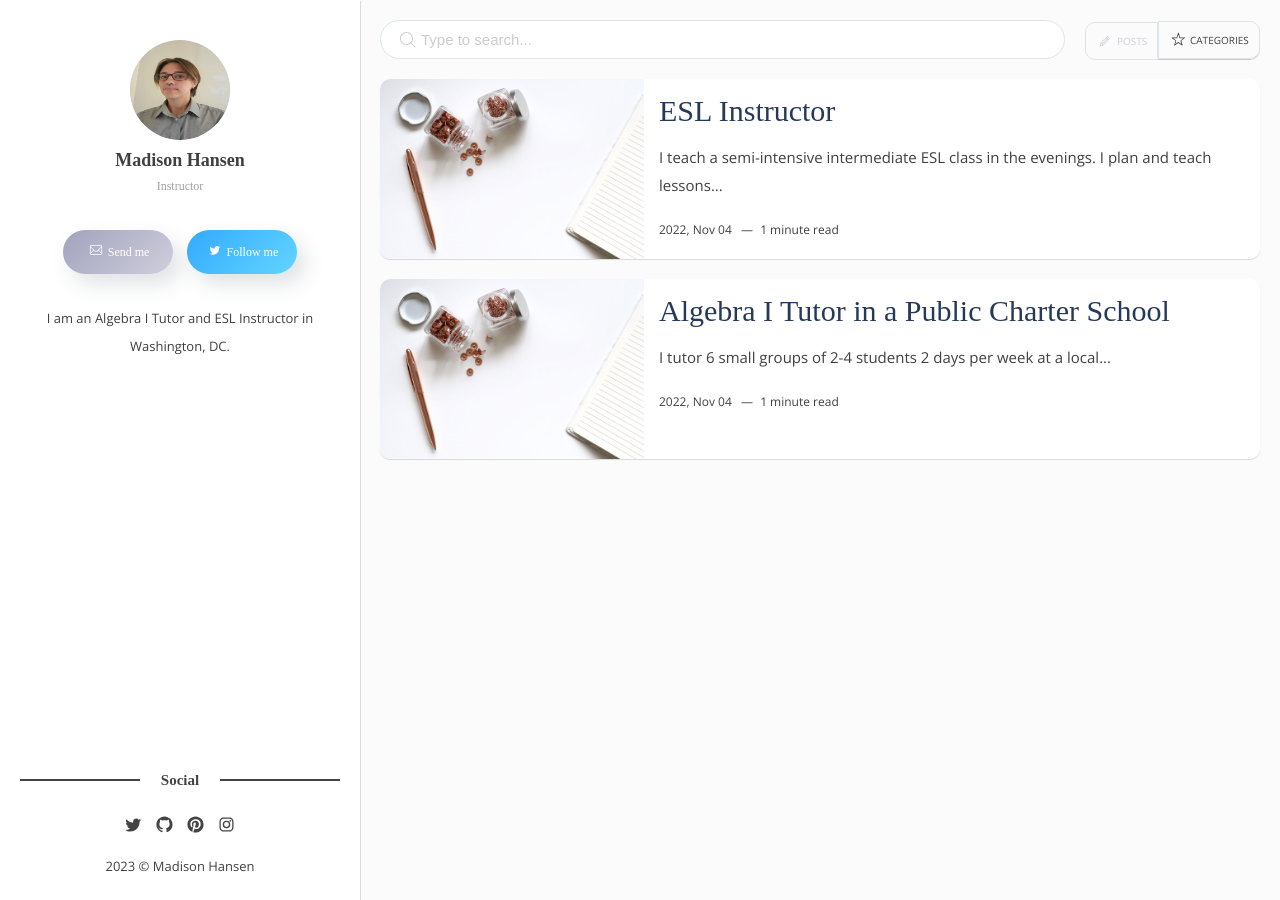
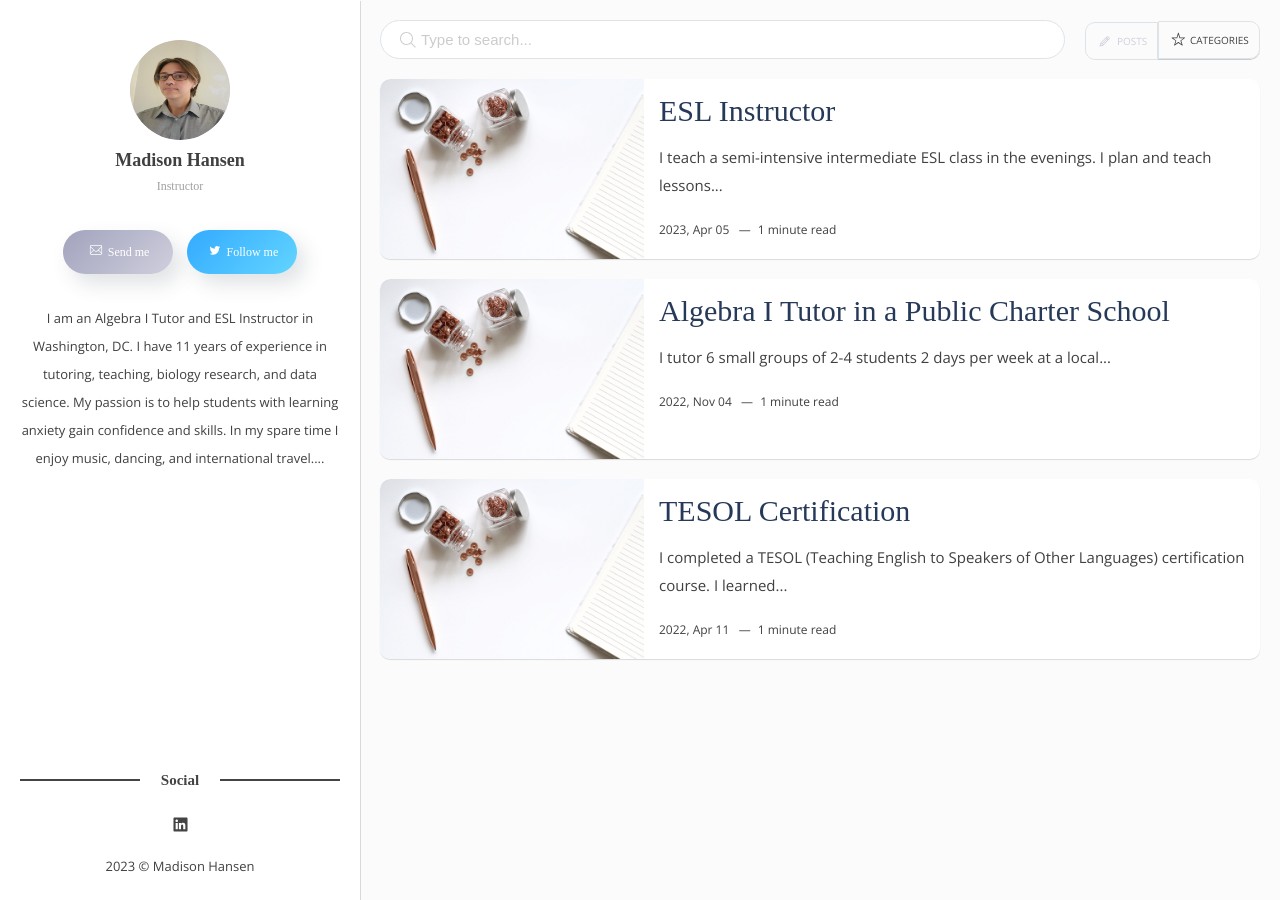
Before and after one commit to hansen-teaching/hansen-teaching.github.io, a Jekyll site: the page built from index.html, in a window 1280 px wide. Built offline with Jekyll 4.4.1, drawn with Linux system fonts in a browser that asks for light colours; some web fonts are replaced; the list of posts is cut into pages by our own code.

Commit message:
update details

```diff
--- a/_config.yml
+++ b/_config.yml
@@ -1,25 +1,25 @@
-title: Hansen Teaching Title
+title: Hansen Teaching
 description: Madison Hansen is an Algebra I Tutor and ESL Instructor in Washington, DC.
 baseurl: "" # the subpath of your site, e.g. /blog
-url: "flexton.netlify.com" # the base hostname & protocol for your site, e.g. http://example.com
+url: "https://hansen-teaching.github.io/" # the base hostname & protocol for your site, e.g. http://example.com
 
 # Author
 author-name:    Madison Hansen
 author-image:   headshot.jpg
 author-job:     Instructor
-author-email:   your-email@domain.com # Add your email for contant form.
+author-email:   hansen.teaching@gmail.com # Add your email for contant form.
 author-twitter: artemsheludko_ # Add your twitter account
-about-author:   I am an Algebra I Tutor and ESL Instructor in Washington, DC.
+about-author:   I am an Algebra I Tutor and ESL Instructor in Washington, DC. I have 11 years of experience in tutoring, teaching, biology research, and data science. My passion is to help students with learning anxiety gain confidence and skills. In my spare time I enjoy music, dancing, and international travel.
 
 # Social settings
-social-twitter:   artemsheludko_
+social-twitter:
 social-facebook:
-social-github:    artemsheludko
-social-pinterest: artemsheludko
-social-instagram: artemsheludko_
+social-github:
+social-pinterest:
+social-instagram:
 social-youtube:
 social-vk:
-social-linkedin:
+social-linkedin: madison-hansen-131b11b4
 
 # Newsletter
 mailchimp: # Add your MailChimp form identifier. For example - blogenjoyfreedom.us16.list-manage.com/subscribe/post?u=cd56155d76ddeeb4c0bc4d080&amp;id=7a526cd13e
@@ -28,7 +28,7 @@ mailchimp: # Add your MailChimp form identifier. For example - blogenjoyfreedom.
 google-analytics: # Add your identifier. For example UA-99631805-1
 
 # Comment Section (Disqus)
-disqus-identifier: mr-brown # Add your shortname for Disqus Comment. For example mr-brown
+disqus-identifier: # Add your shortname for Disqus Comment. For example mr-brown
 
 # Build settings
 markdown: kramdown
--- /dev/null
+++ b/_posts/2022-04-11-tesol.markdown
@@ -0,0 +1,9 @@
+---
+layout: post
+title: "TESOL Certification"
+date: 2022-04-11 15:13:18 +0200
+image: 12.jpg
+tags: [jekyll, docs]
+categories: jekyll
+---
+I completed a TESOL (Teaching English to Speakers of Other Languages) certification course. I learned a lot about advanced English grammar and ESL teaching methodologies. I also taught 2 guest class sessions and gave private tutoring sesisons to 3 students as part of my training.
--- a/_posts/2023-04-05-instructor.markdown
+++ b/_posts/2023-04-05-instructor.markdown
@@ -1,7 +1,7 @@
 ---
 layout: post
 title: "ESL Instructor"
-date: 2022-11-04 15:13:18 +0200
+date: 2023-04-05 15:13:18 +0200
 image: 12.jpg
 tags: [jekyll, docs]
 categories: jekyll
```
Also changed, not shown: 1 other file.
